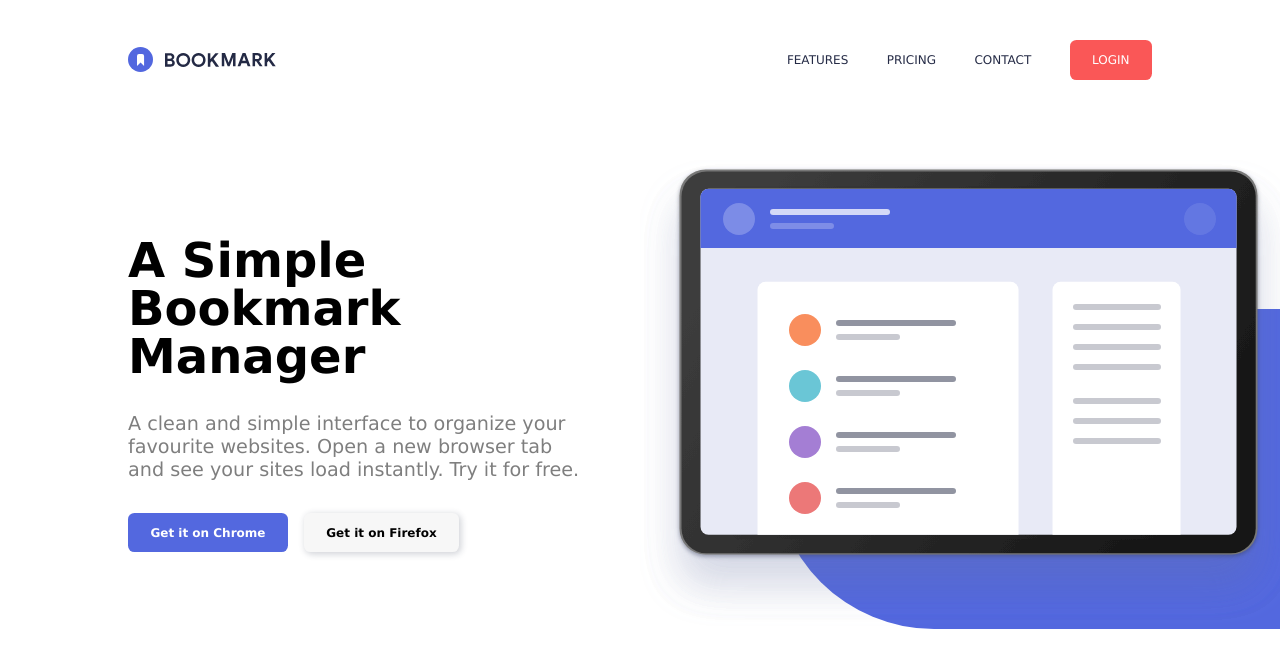
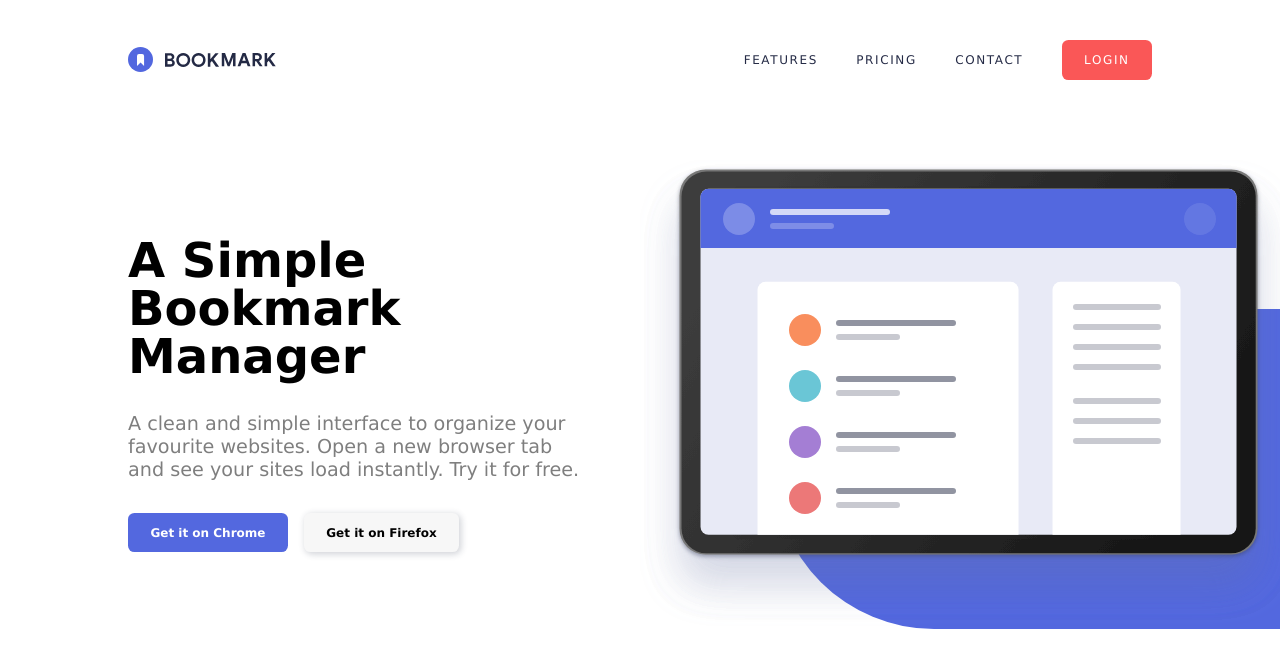
Before and after one commit to sohail-webdev/bookmark-landing-page, a React (Vite) app: page / in a window 1280 px wide. Shown: the top 668 px of the page. Built offline with nearby package versions, Linux system fonts and the light colour scheme.

Commit message:
feat: header nav link and login buttons' letter spacing

```diff
--- a/src/styles/style.css
+++ b/src/styles/style.css
@@ -52,6 +52,7 @@
 .nav-link,
 .login-button {
   text-transform: uppercase;
+  letter-spacing: 0.1rem;
 }
 
 /* Hero Section */
```
